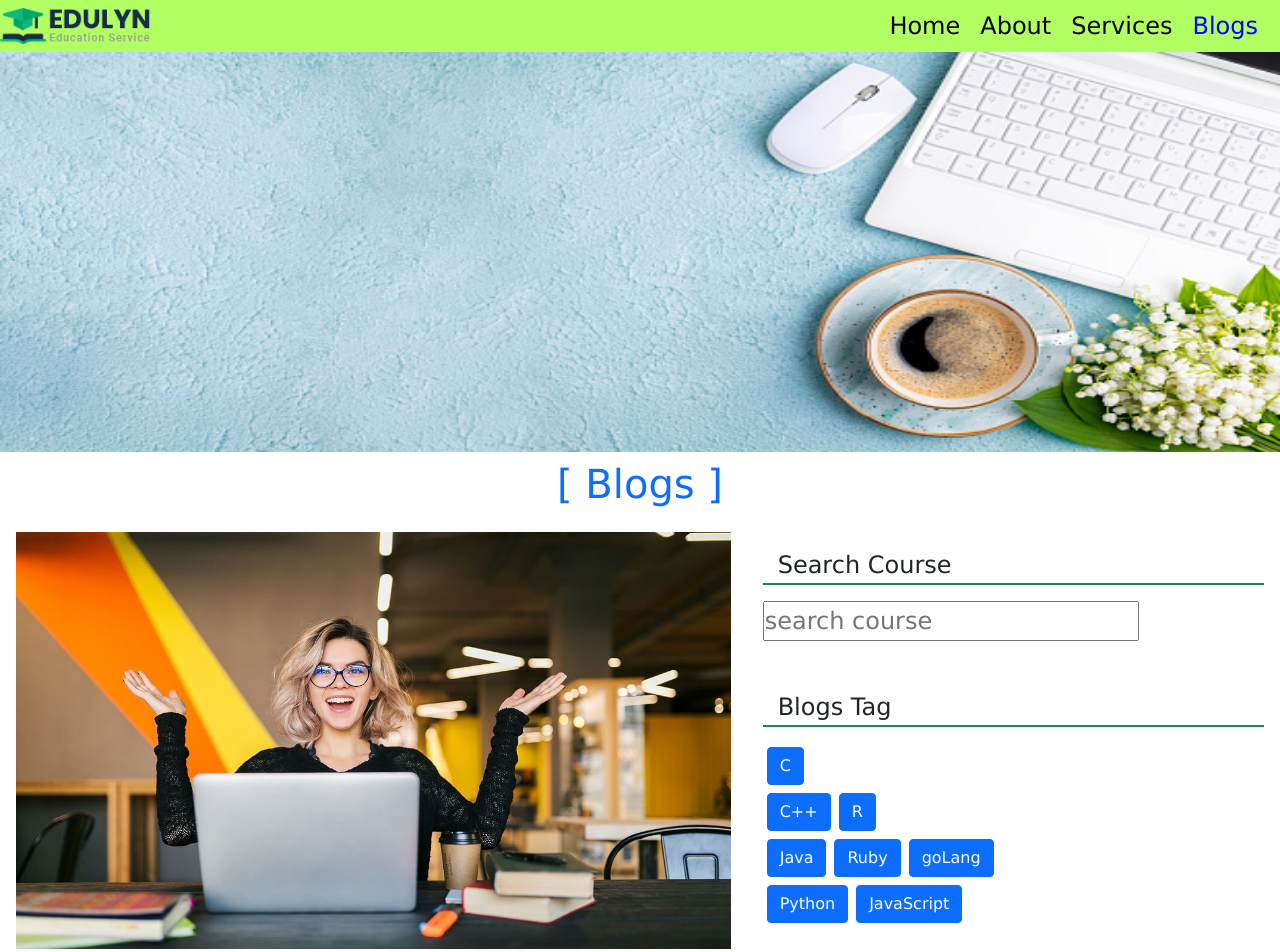
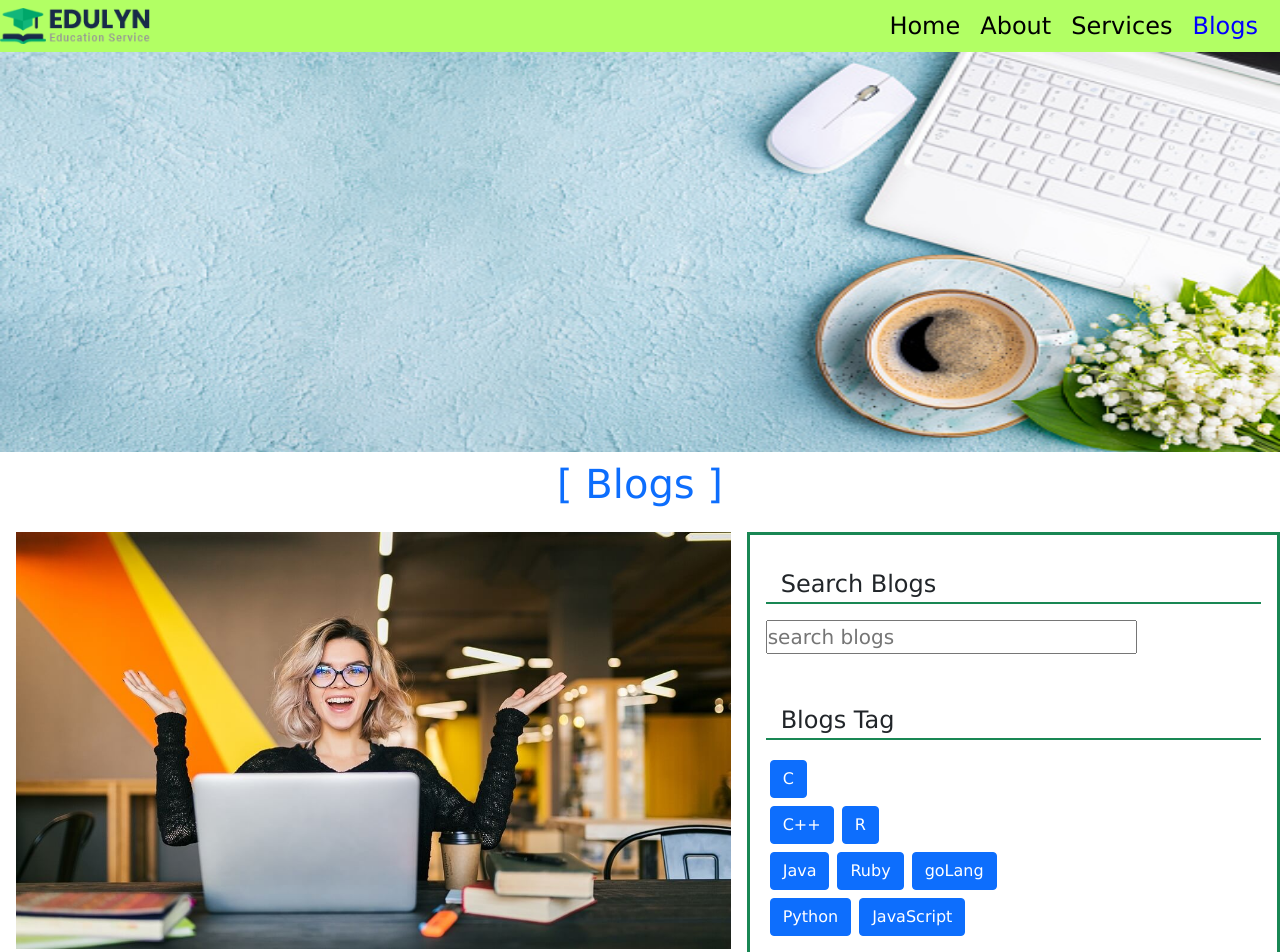
Before and after one commit to Masud8851/online-edu-care, a React (Create React App) app: page /blogs in a window 1280 px wide. Shown: the top 952 px of the page. Built offline with nearby package versions, Linux system fonts and the light colour scheme.

Commit message:
ActiveStyle

```diff
--- a/src/components/Blogs/Blogs.js
+++ b/src/components/Blogs/Blogs.js
@@ -41,15 +41,15 @@ const Blogs = () => {
 						</div>
 					</div>
 				</div>
-				<div className="col-md-5 p-3">
+				<div className="col-md-5 p-3 border border-3 pb-0 mt-3 border-success">
 					<div className="mb-5">
 						<p className="fs-4 border-bottom border-2 border-success mb-3">
-							Search Course
+							Search Blogs
 						</p>
 						<input
 							type="text"
-							placeholder="search course"
-							className="w-75 fs-4"
+							placeholder="search blogs"
+							className="w-75 fs-5"
 							height="300"
 						/>
 					</div>
```
